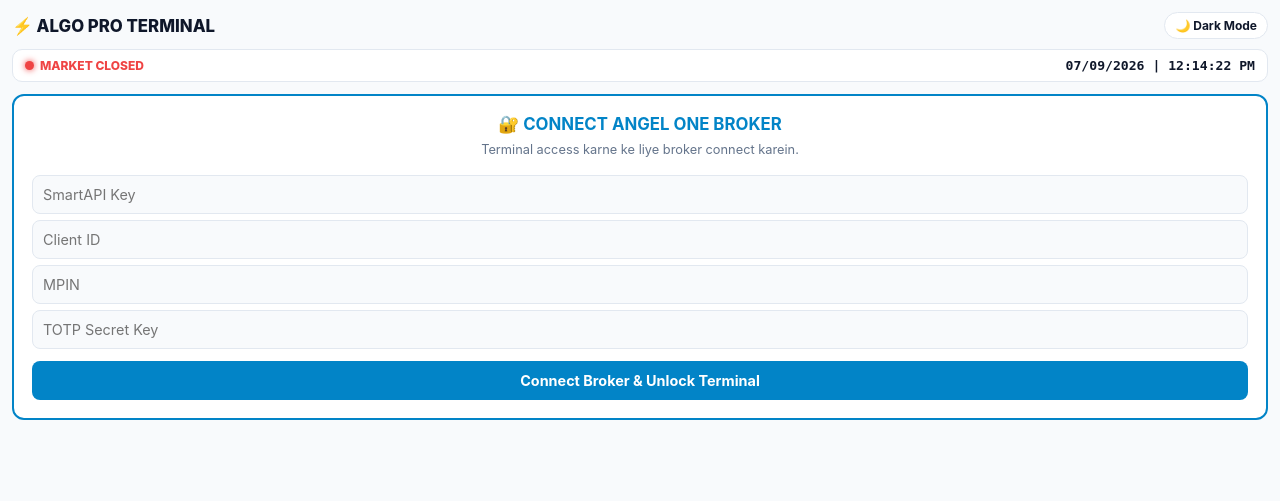
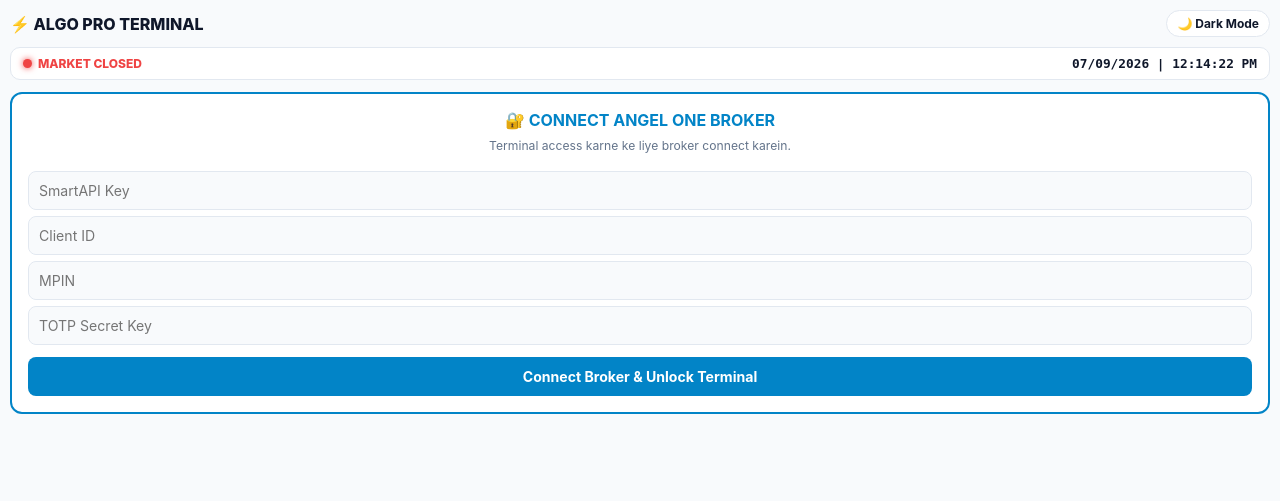
Before and after one commit to cc2132334-lab/angel-fno-algo, a Flask app: page / in a window 1280 px wide. Shown: the top 501 px of the page. Run offline with Flask 3, Linux system fonts and the light colour scheme.

Commit message:
Update index.html

```diff
--- a/templates/index.html
+++ b/templates/index.html
@@ -30,17 +30,29 @@
         }
 
         * { box-sizing: border-box; margin: 0; padding: 0; font-family: -apple-system, BlinkMacSystemFont, "Segoe UI", Roboto, sans-serif; }
-        body { background: var(--bg); color: var(--text-main); padding: 12px; padding-bottom: 70px; }
-        .card { background: var(--card-bg); border-radius: 12px; padding: 14px; margin-bottom: 12px; border: 1px solid var(--border); }
-        h2 { font-size: 0.92rem; color: var(--accent); margin-bottom: 8px; text-transform: uppercase; }
-        input, select, button { width: 100%; padding: 10px; border-radius: 8px; border: 1px solid var(--border); background: var(--bg); color: var(--text-main); margin-top: 6px; font-size: 0.9rem; }
+        body { background: var(--bg); color: var(--text-main); padding: 10px; padding-bottom: 70px; overflow-x: hidden; width: 100%; }
+
+        /* CARD OVERFLOW FIX */
+        .card {
+            background: var(--card-bg);
+            border-radius: 12px;
+            padding: 12px;
+            margin-bottom: 12px;
+            border: 1px solid var(--border);
+            width: 100%;
+            max-width: 100%;
+            overflow: hidden;
+        }
+
+        h2 { font-size: 0.90rem; color: var(--accent); margin-bottom: 8px; text-transform: uppercase; }
+        input, select, button { width: 100%; padding: 10px; border-radius: 8px; border: 1px solid var(--border); background: var(--bg); color: var(--text-main); margin-top: 6px; font-size: 0.88rem; }
         button { font-weight: bold; border: none; cursor: pointer; }
 
         .header-bar { display: flex; justify-content: space-between; align-items: center; margin-bottom: 10px; }
         .theme-btn { background: var(--card-bg); border: 1px solid var(--border); padding: 5px 10px; border-radius: 20px; font-size: 0.75rem; cursor: pointer; width: auto; margin: 0; }
 
         .clock-card { background: var(--card-bg); border: 1px solid var(--border); border-radius: 10px; padding: 8px 12px; margin-bottom: 12px; display: flex; justify-content: space-between; align-items: center; }
-        .clock-time { font-size: 0.82rem; font-weight: 700; font-family: monospace; }
+        .clock-time { font-size: 0.80rem; font-weight: 700; font-family: monospace; }
         .mkt-status { display: flex; align-items: center; gap: 6px; font-size: 0.75rem; font-weight: 800; }
         .status-dot { width: 9px; height: 9px; border-radius: 50%; }
         .dot-green { background: #22c55e; box-shadow: 0 0 8px #22c55e; animation: pulse 1.5s infinite; }
@@ -88,7 +118,7 @@
 <body data-theme="light">
 
     <div class="header-bar">
-        <h1 style="font-size: 1.05rem; font-weight: 800;">⚡ ALGO PRO TERMINAL</h1>
+        <h1 style="font-size: 1.00rem; font-weight: 800;">⚡ ALGO PRO TERMINAL</h1>
         <button class="theme-btn" onclick="toggleTheme()" id="theme-btn">🌙 Dark Mode</button>
     </div>
 
@@ -100,9 +130,9 @@
         <div class="clock-time" id="live-clock">--:--:-- --</div>
     </div>
 
-    <div class="card" id="login-card" style="border: 2px solid var(--accent); padding: 18px;">
-        <h2 style="font-size: 1.05rem; margin-bottom: 8px; text-align: center;">🔐 Connect Angel One Broker</h2>
-        <p style="font-size: 0.8rem; color: var(--text-muted); margin-bottom: 12px; text-align: center;">Terminal access karne ke liye broker connect karein.</p>
+    <div class="card" id="login-card" style="border: 2px solid var(--accent); padding: 16px;">
+        <h2 style="font-size: 1.00rem; margin-bottom: 8px; text-align: center;">🔐 Connect Angel One Broker</h2>
+        <p style="font-size: 0.76rem; color: var(--text-muted); margin-bottom: 12px; text-align: center;">Terminal access karne ke liye broker connect karein.</p>
         <input type="text" id="api_key" placeholder="SmartAPI Key">
         <input type="text" id="client_code" placeholder="Client ID">
         <input type="password" id="pin" placeholder="MPIN">
```
Also changed, not shown: other parts of templates/index.html (+53 -23 lines). Lines whose indentation alone changed are shown as unchanged.
